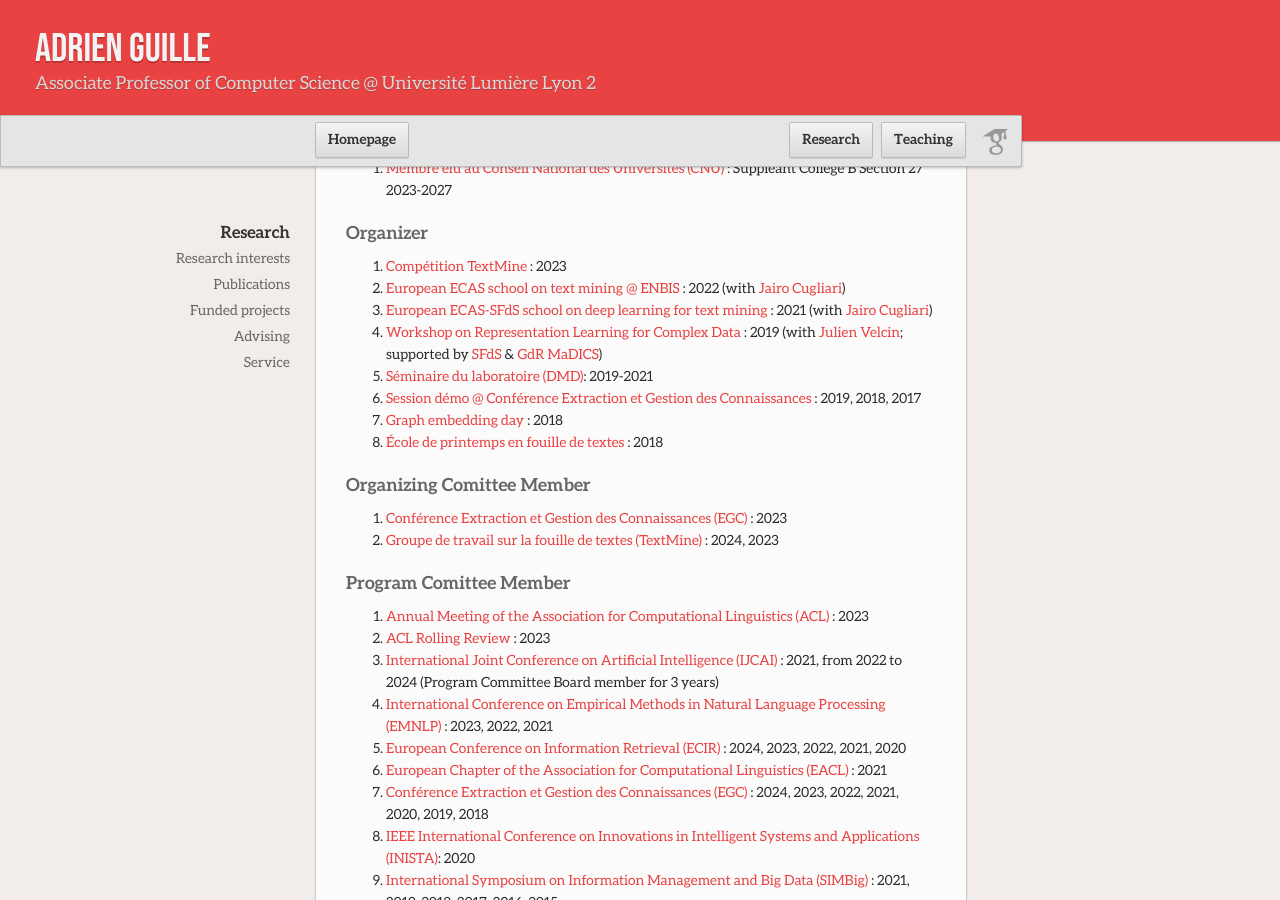
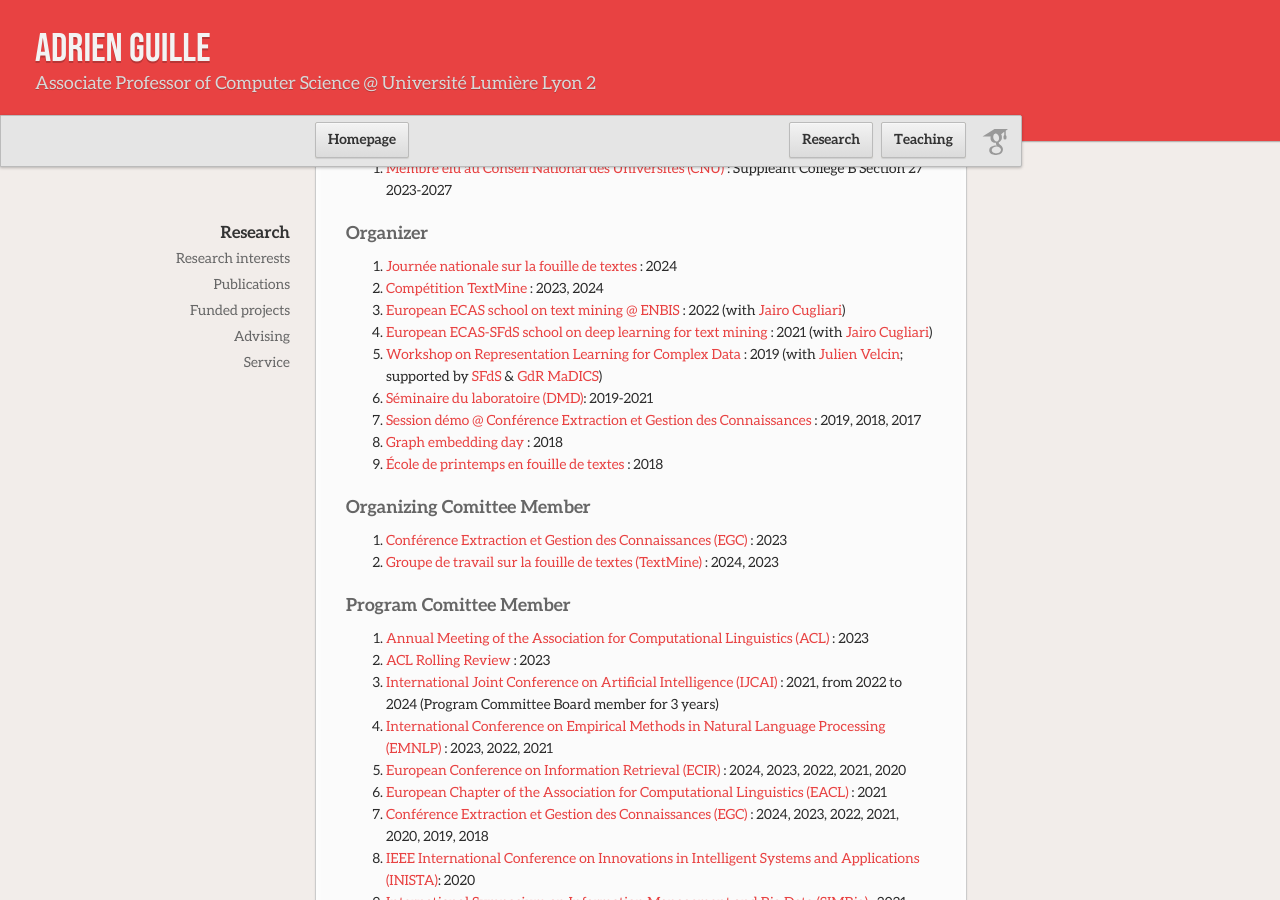
Before and after one commit to AdrienGuille/adrienguille.github.io, a Jekyll site: the page built from research.md, in a window 1280 px wide and 900 px high, scrolled down 1698 px. Built offline with Jekyll 4.4.1, drawn with Linux system fonts in a browser that asks for light colours; our own code applies the rules of GitHub Pages for plain Markdown files.

Commit message:
Update research.md

```diff
--- a/research.md
+++ b/research.md
@@ -57,7 +57,8 @@ See the [dedicated page](publications.md) or my [Google Scholar profile](https:/
 
 ### Organizer
 
-- [Compétition TextMine](https://www.kaggle.com/competitions/defi-textmine-2024) : 2023
+- [Journée nationale sur la fouille de textes]() : 2024
+- [Compétition TextMine](https://www.kaggle.com/competitions/defi-textmine-2024) : 2023, 2024
 - [European ECAS school on text mining @ ENBIS](https://www.enbis.org/activities/events/current/631_ENBIS_20_Pre_Conference_Event__Joint_ECAS_ENBIS_1_Day_Summer_Course___POSTPONED/) : 2022 (with [Jairo Cugliari](http://eric.univ-lyon2.fr/jcugliari/))
 - [European ECAS-SFdS school on deep learning for text mining](https://www.sfds.asso.fr/fr/ecas/632-home/) : 2021 (with [Jairo Cugliari](http://eric.univ-lyon2.fr/jcugliari/))
 - [Workshop on Representation Learning for Complex Data](http://mediamining.univ-lyon2.fr/workshop2019/) : 2019 (with [Julien Velcin](http://mediamining.univ-lyon2.fr/velcin/); supported by [SFdS](#) & [GdR MaDICS](#))
```
